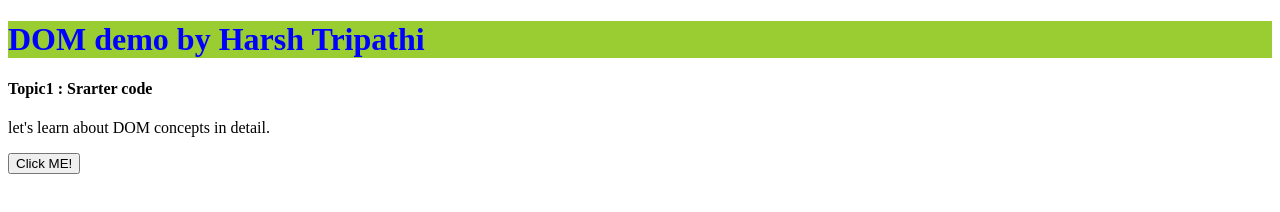
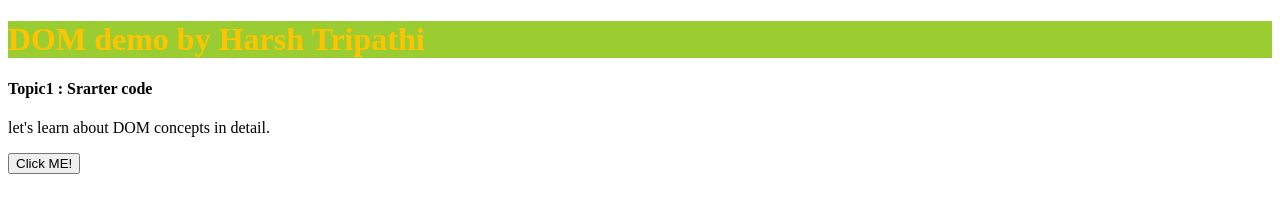
Before and after one commit to CodeCraftmining/frontend, a plain HTML site: page index.html in a window 1280 px wide. Drawn offline with Linux system fonts and the light colour scheme.

Commit message:
changing color in css file

```diff
--- a/style.css
+++ b/style.css
@@ -1,4 +1,4 @@
 h1{
-    color: blue;
+    color: rgb(255, 196, 0);
     background-color: yellowgreen;
 }
```
